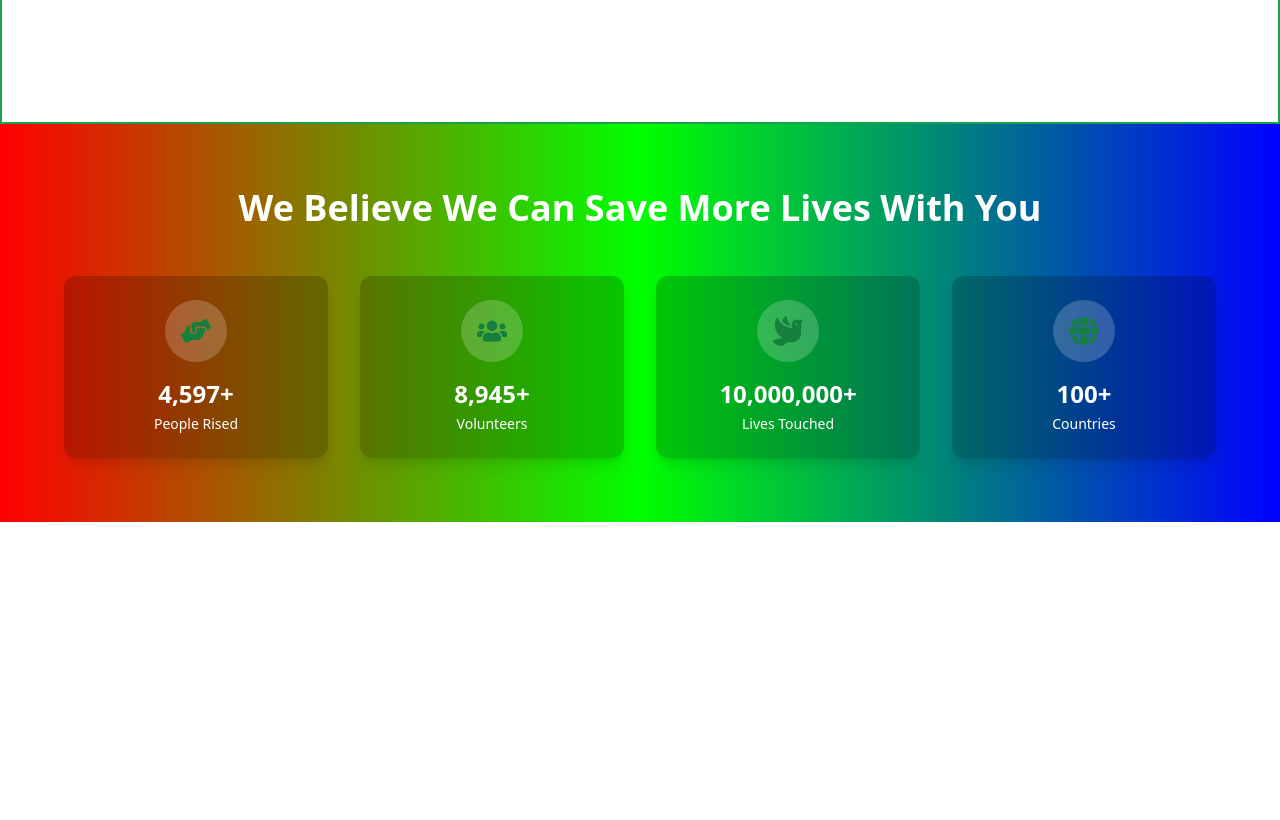
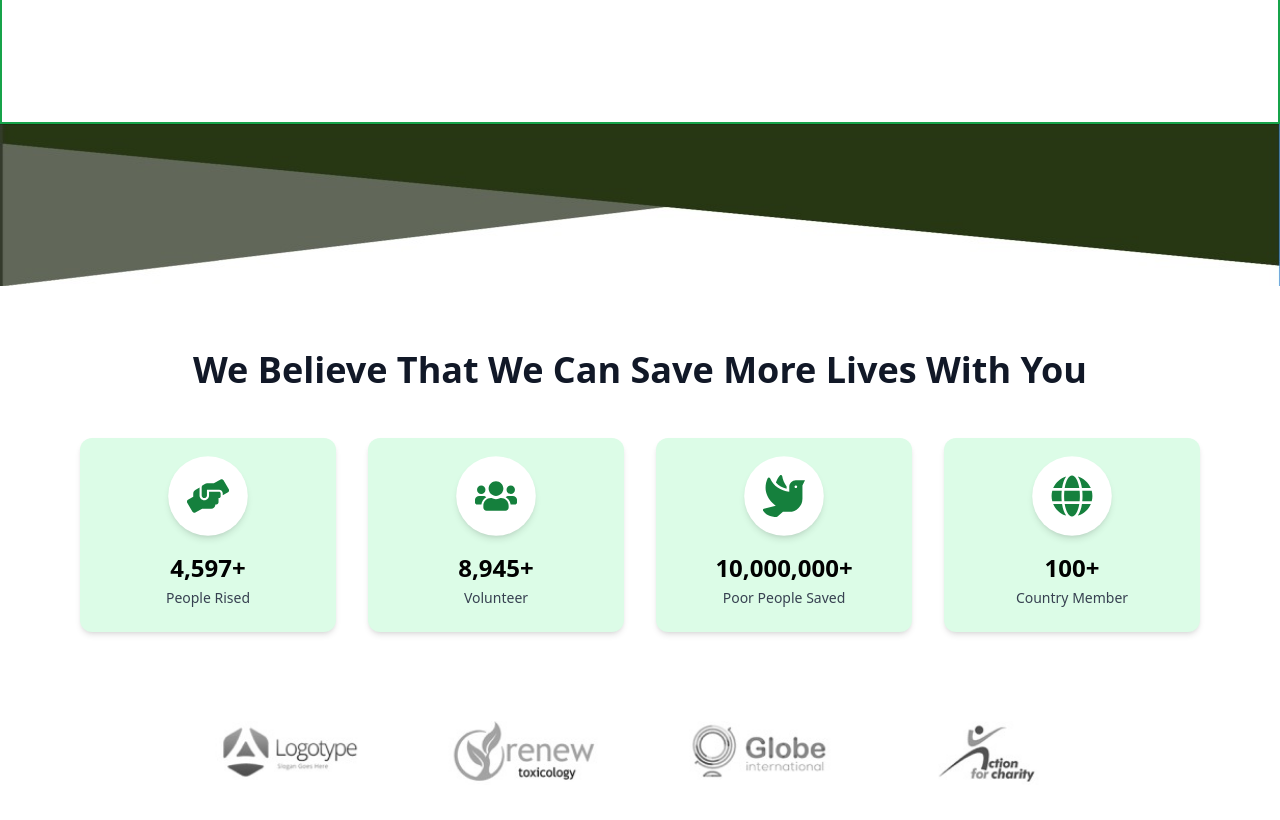
Before and after one commit to Manushivuz/iisppr, a React (Vite) app: page / in a window 1280 px wide. Shown: the part 4020-4840 px from the top of the page. Built offline with nearby package versions, Linux system fonts and the light colour scheme.

Commit message:
Update StatsSection.jsx

```diff
--- a/src/components/home/StatsSection.jsx
+++ b/src/components/home/StatsSection.jsx
@@ -4,34 +4,60 @@ import { motion, useInView } from 'framer-motion';
 import CountUp from 'react-countup';
 
 const stats = [
-  { icon: <FaHandsHelping className="text-green-700 text-3xl" />, number: 4597, label: 'People Rised' },
-  { icon: <FaUsers className="text-green-700 text-3xl" />, number: 8945, label: 'Volunteers' },
-  { icon: <FaDove className="text-green-700 text-3xl" />, number: 10000000, label: 'Lives Touched' },
-  { icon: <FaGlobe className="text-green-700 text-3xl" />, number: 100, label: 'Countries' },
+  {
+    icon: <FaHandsHelping className="text-green-700 text-4xl" />,
+    number: 4597,
+    label: 'People Rised',
+  },
+  {
+    icon: <FaUsers className="text-green-700 text-4xl" />,
+    number: 8945,
+    label: 'Volunteer',
+  },
+  {
+    icon: <FaDove className="text-green-700 text-4xl" />,
+    number: 10000000,
+    label: 'Poor People Saved',
+    isMillion: true,
+  },
+  {
+    icon: <FaGlobe className="text-green-700 text-4xl" />,
+    number: 100,
+    label: 'Country Member',
+  },
 ];
 
 const StatsSection = () => {
-  const ref = useRef(null);
-  const isInView = useInView(ref, { once: true });
-  const [start, setStart] = useState(false);
+  const sectionRef = useRef(null);
+  const isInView = useInView(sectionRef, { once: true });
+  const [startCount, setStartCount] = useState(false);
 
   useEffect(() => {
-    if (isInView) setStart(true);
+    if (isInView) {
+      setStartCount(true);
+    }
   }, [isInView]);
 
   return (
-    <section ref={ref} className="bg-[linear-gradient(to_right,#ff0000,#00ff00,#0000ff)] py-16 px-4 text-white">
-      <div className="max-w-6xl mx-auto text-center">
+    <section ref={sectionRef} className="relative w-full overflow-hidden bg-white">
+      {/* Top Image */}
+      <img src="/statstop.jpg" alt="Top Decoration" className="w-full object-cover" />
+
+      {/* Content */}
+      <div className="relative z-10 py-16">
+        <div className="max-w-6xl mx-auto px-4 text-center">
+          {/* Heading */}
           <motion.h2
             initial={{ opacity: 0, y: 30 }}
             whileInView={{ opacity: 1, y: 0 }}
             transition={{ duration: 0.7 }}
             viewport={{ once: true }}
-          className="text-3xl md:text-4xl font-bold mb-12"
+            className="text-3xl md:text-4xl font-semibold mb-12 text-gray-900"
           >
-          We Believe We Can Save More Lives With You
+            We Believe That We Can Save More Lives With You
           </motion.h2>
 
+          {/* Stats */}
           <div className="grid grid-cols-1 sm:grid-cols-2 md:grid-cols-4 gap-8">
             {stats.map((stat, i) => (
               <motion.div
@@ -40,19 +66,37 @@ const StatsSection = () => {
                 whileInView={{ opacity: 1, scale: 1 }}
                 transition={{ duration: 0.6, delay: i * 0.2 }}
                 viewport={{ once: true }}
-              className="bg-black/20 p-6 rounded-xl shadow-lg hover:shadow-2xl transition"
+                className="bg-green-100 rounded-xl p-6 shadow-md hover:shadow-xl transition duration-300"
               >
-              <div className="mb-4 bg-white/20 p-4 rounded-full w-fit mx-auto">
+                <motion.div
+                  animate={{ scale: [1, 1.2, 1] }}
+                  transition={{ repeat: Infinity, duration: 2 }}
+                  className="mb-4 bg-white rounded-full p-4 shadow-md inline-block"
+                >
                   {stat.icon}
+                </motion.div>
+                <div className="text-2xl font-bold text-black">
+                  {startCount ? (
+                    <CountUp
+                      start={0}
+                      end={stat.number}
+                      duration={2}
+                      separator=","
+                      suffix={stat.isMillion ? '+' : '+'}
+                    />
+                  ) : (
+                    0
+                  )}
                 </div>
-              <div className="text-2xl font-bold">
-                {start ? <CountUp end={stat.number} duration={2} separator="," /> : 0}+
-              </div>
-              <p className="text-sm mt-1">{stat.label}</p>
+                <div className="text-sm text-gray-700 mt-1">{stat.label}</div>
               </motion.div>
             ))}
           </div>
         </div>
+      </div>
+
+      {/* Bottom Image */}
+      <img src="/statsbottom.jpg" alt="Bottom Decoration" className="w-full object-cover" />
     </section>
   );
 };
```
Lines whose indentation alone changed are shown as unchanged.
